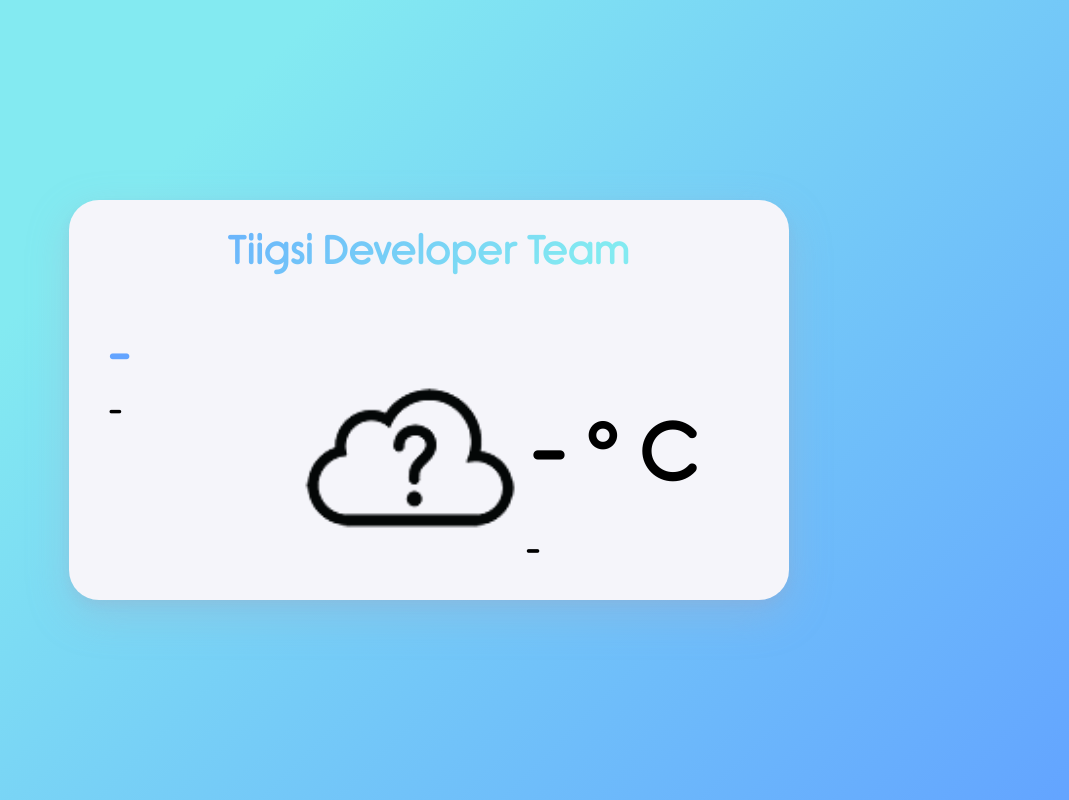
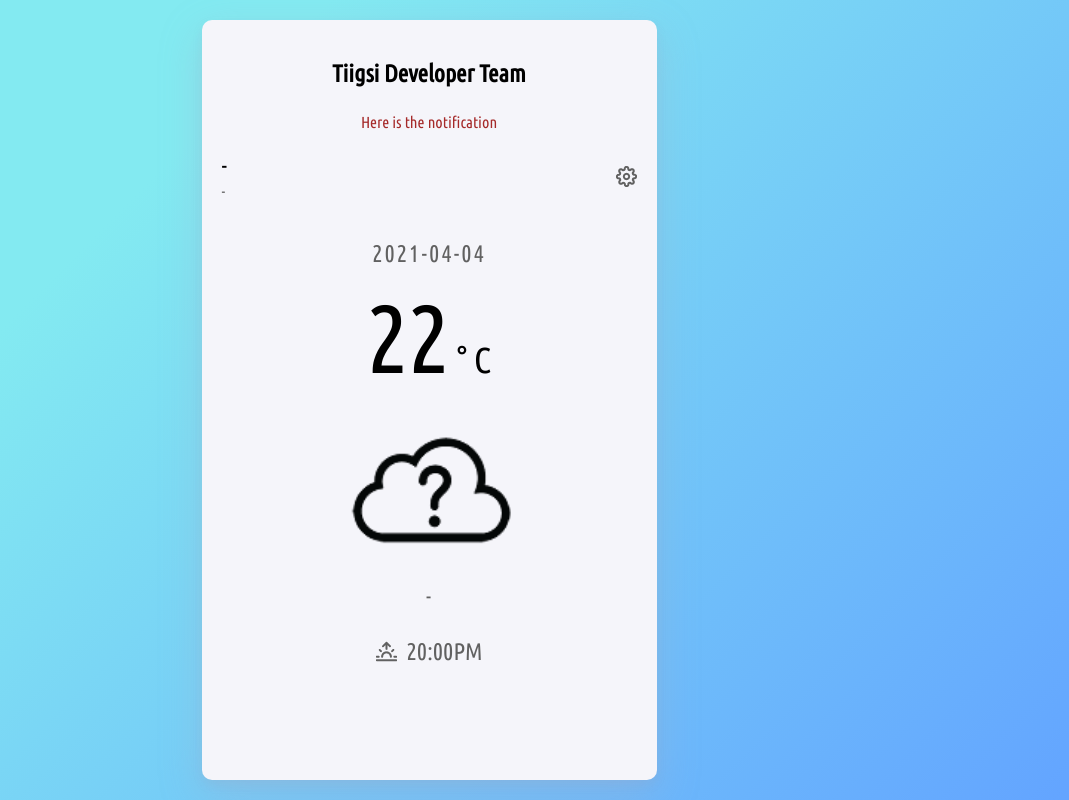
Before and after one commit to 4hmedhabib/WeatherApp, a plain HTML site: page index.html in a window 1280 px wide. Shown: the whole page, without its empty margins (211-1280 px from the left). Drawn offline with Linux system fonts and the light colour scheme.

Commit message:
upadated design

```diff
--- /dev/null
+++ b/css/old.css
@@ -0,0 +1,98 @@
+* {
+    font-family: "Rimouski";
+    padding: 0;
+    margin: 0;
+}
+
+body {
+    height: 100vh;
+    display: flex;
+    justify-content: center;
+    align-items: center;
+    background-color: #63a4ff;
+    background-image: linear-gradient(315deg, #63a4ff 0%, #83eaf1 74%);
+}
+
+.container {
+    width: 50%;
+    height: 50vh;
+    padding: 0 40px;
+    border-radius: 30px;
+    background-color: #f5f5fa;
+    box-shadow: 0 5px 10px rgba(154, 160, 185, 0.15), 0 15px 40px rgba(166, 173, 201, 0.35);
+}
+
+.container .title {
+    margin: 30px 0 15px 0;
+}
+
+.container .title h2 {
+    font-size: 40px;
+    text-align: center;
+    background: -webkit-linear-gradient(315deg, #63a4ff 0%, #83eaf1 74%);
+    -webkit-background-clip: text;
+    -webkit-text-fill-color: transparent;
+}
+
+.container .notification {
+    display: flex;
+    justify-content: center;
+    align-items: center;
+    /* width: 50%; */
+    font-size: 22px;
+    color: rgb(235, 88, 88);
+    padding: 10px;
+}
+
+.container .weather-container {
+    display: flex;
+    flex-direction: row;
+    justify-content: space-between;
+    margin-top: 20px;
+}
+
+.container .weather-container .left-side {
+    display: flex;
+    flex-direction: column;
+    justify-content: center;
+    align-items: center;
+    margin-right: 50px;
+}
+
+.container .weather-container .left-side .main {
+    display: flex;
+    justify-content: center;
+    align-items: center;
+    /* background: grey; */
+    position: relative;
+}
+
+.container .weather-container .left-side .main .weather-icon img {
+    width: 250px;
+    height: 250px;
+}
+
+.container .weather-container .left-side .main .temperature-value p {
+    font-size: 5rem;
+    font-weight: 700;
+    cursor: pointer;
+}
+
+.container .weather-container .left-side .temperature-description {
+    font-size: 2rem;
+    position: absolute;
+    margin-top: 190px;
+    margin-left: 90px;
+    letter-spacing: 5px;
+}
+
+.container .weather-container .right-side .location p {
+    font-size: 50px;
+    color: #63a4ff
+}
+
+.container .weather-container .right-side .country p {
+    font-size: 30px;
+    margin-top: 10px;
+    letter-spacing: 2px;
+}
--- a/css/style.css
+++ b/css/style.css
@@ -1,98 +1,144 @@
+@import url('https://fonts.googleapis.com/css2?family=Ubuntu+Condensed&display=swap');
 * {
-    font-family: "Rimouski";
+    font-family: "Ubuntu Condensed";
     padding: 0;
     margin: 0;
+    text-decoration: none;
 }
 
 body {
-    height: 100vh;
     display: flex;
     justify-content: center;
     align-items: center;
+    height: 100vh;
     background-color: #63a4ff;
     background-image: linear-gradient(315deg, #63a4ff 0%, #83eaf1 74%);
 }
 
 .container {
-    width: 50%;
-    height: 50vh;
-    padding: 0 40px;
-    border-radius: 30px;
+    width: 415px;
+    height: 720px;
+    background: white;
+    border-radius: 10px;
+    padding: 20px;
     background-color: #f5f5fa;
     box-shadow: 0 5px 10px rgba(154, 160, 185, 0.15), 0 15px 40px rgba(166, 173, 201, 0.35);
 }
 
-.container .title {
-    margin: 30px 0 15px 0;
-}
-
-.container .title h2 {
-    font-size: 40px;
-    text-align: center;
-    background: -webkit-linear-gradient(315deg, #63a4ff 0%, #83eaf1 74%);
-    -webkit-background-clip: text;
-    -webkit-text-fill-color: transparent;
-}
-
-.container .notification {
+.container .content .title {
     display: flex;
     justify-content: center;
     align-items: center;
-    /* width: 50%; */
-    font-size: 22px;
-    color: rgb(235, 88, 88);
-    padding: 10px;
+    margin-top: 20px;
 }
 
-.container .weather-container {
+.container .content .weather-container {
+    display: flex;
+    flex-direction: column;
+}
+
+.container .content .weather-container .notification {
+    display: flex;
+    justify-content: center;
+    margin: 25px 0;
+    color: brown;
+}
+
+.container .content .weather-container .location-group {
+    width: 100%;
     display: flex;
     flex-direction: row;
     justify-content: space-between;
-    margin-top: 20px;
+    align-items: center;
 }
 
-.container .weather-container .left-side {
+.container .content .weather-container .location-group .left-side {
+    display: flex;
+}
+
+.container .content .weather-container .location-group .left-side .loca {
+    margin-right: 20px;
+}
+
+.container .content .weather-container .location-group .location {
+    font-size: 24px;
+    line-height: 20.68px;
+}
+
+.container .content .weather-container .location-group .country {
+    font-size: 16px;
+    margin-top: 5px;
+    color: #616161;
+}
+
+.container .content .weather-container .temp-group {
+    display: flex;
+    margin-top: 40px;
+    flex-direction: column;
+    justify-content: center;
+    align-items: center;
+}
+
+.container .content .weather-container .temp-group .date {
+    font-size: 24px;
+    color: #616161;
+    letter-spacing: 2px;
+}
+
+.container .content .weather-container .temp-group .temperature-value {
+    font-size: 36px;
+    margin-top: 15px;
+    text-align: center;
+}
+
+.container .content .weather-container .temp-group .temperature-value .number {
+    font-size: 96px;
+    text-align: center;
+}
+
+.container .content .weather-container .weather-icon-group {
     display: flex;
     flex-direction: column;
     justify-content: center;
     align-items: center;
-    margin-right: 50px;
 }
 
-.container .weather-container .left-side .main {
+.container .content .weather-container .weather-icon-group .weather-icon img {
+    width: 190px;
+    height: 190px;
+}
+
+.container .content .weather-container .weather-icon-group .temperature-description {
+    font-size: 22px;
+    letter-spacing: 1px;
+    line-height: 20.68px;
+    color: #616161;
+    text-transform: capitalize;
+}
+
+.container .content .weather-container .footer-group {
     display: flex;
     justify-content: center;
     align-items: center;
-    /* background: grey; */
-    position: relative;
+    margin-top: 20px;
 }
 
-.container .weather-container .left-side .main .weather-icon img {
-    width: 250px;
-    height: 250px;
+.container .content .weather-container .footer-group .time {
+    display: flex;
+    justify-content: center;
+    width: 214px;
+    height: 21px;
+    margin-top: 15px;
 }
 
-.container .weather-container .left-side .main .temperature-value p {
-    font-size: 5rem;
-    font-weight: 700;
-    cursor: pointer;
+.container .content .weather-container .footer-group .time {
+    display: flex;
+    align-items: center;
 }
 
-.container .weather-container .left-side .temperature-description {
-    font-size: 2rem;
-    position: absolute;
-    margin-top: 190px;
-    margin-left: 90px;
-    letter-spacing: 5px;
+.container .content .weather-container .footer-group .time p {
+    font-size: 24px;
+    color: #616161;
+    text-transform: uppercase;
+    margin-left: 10px;
 }
-
-.container .weather-container .right-side .location p {
-    font-size: 50px;
-    color: #63a4ff
-}
-
-.container .weather-container .right-side .country p {
-    font-size: 30px;
-    margin-top: 10px;
-    letter-spacing: 2px;
-}
--- a/index.html
+++ b/index.html
@@ -14,14 +14,15 @@
 
 
     <div class="container">
+        <div class="content">
             <div class="title">
                 <h2>Tiigsi Developer Team</h2>
             </div>
-        <div class="content">
+            <div class="weather-container">
                 <div class="notification">
-                <p></p>
+                    <p>Here is the notification</p>
                 </div>
-            <div class="weather-container">
+                <div class="location-group">
                     <div class="right-side">
                         <div class="location">
                             <p> - </p>
@@ -31,28 +32,36 @@
                         </div>
                     </div>
                     <div class="left-side">
-                    <div class="main">
+
+                        <div class="setting" id="convert">
+                            <img src="./image/settings.png" alt="Settings">
+                        </div>
+                    </div>
+                </div>
+                <div class="temp-group">
+                    <div class="date">
+                        <p> 2021-04-04 </p>
+                    </div>
+                    <div class="temperature-value">
+                        <p> <span class="number">22</span> &deg; <span>C</span></p>
+                    </div>
+                </div>
+                <div class="weather-icon-group">
                     <div class="weather-icon">
                         <img src="/image/icons/unknown.png" alt="unknown icon">
-                        </div>
-                        <div class="temperature-value">
-                            <p>- &deg; <span>C</span></p>
-                        </div>
                     </div>
                     <div class="temperature-description">
                         <p> - </p>
                     </div>
                 </div>
-
-
+                <div class="footer-group">
+                    <div class="time">
+                        <img src="./image/sunrise.png" alt="sunrise">
+                        <p> 20:00pm </p>
                     </div>
                 </div>
-
-        <!-- <div class="footer">
-            <div class="app-title">
-                <p>Weather</p>
             </div>
-        </div> -->
+        </div>
     </div>
 
 
--- a/js/app.js
+++ b/js/app.js
@@ -7,9 +7,18 @@ const tempValue = document.querySelector('.temperature-value p');
 const desc = document.querySelector('.temperature-description p');
 const locationElem = document.querySelector('.location p')
 const countryElem = document.querySelector('.country p')
+const setting = document.querySelector('#convert')
 const notification = document.querySelector('.notification')
-const dateNow = new Date(Date.now()).toLocaleDateString();
+const dateOptions = {
+    weekday: 'long',
+    day: 'numeric',
+    month: 'long',
+    year: 'numeric'
+};
+const dateNow = new Date(Date.now()).toLocaleString('en-US', dateOptions);
 const timeNow = new Date(Date.now()).toLocaleTimeString();
+
+
 
 const weather = {
     temperature: {
@@ -21,7 +30,6 @@ const weather = {
     }
 }
 
-console.log(weather.date)
 
 const Kelvin = 273;
 
@@ -75,7 +83,7 @@ const getWeather = (lat, long) => {
 // Display Weather into Dashboard
 function displayWeather() {
     weatherIcon.innerHTML = `<img src="./image/icons/${weather.iconId}.png"/>`;
-    tempValue.innerHTML = `${weather.temperature.value}°<span>C</span>`;
+    // tempValue.innerHTML = `${weather.temperature.value}°<span>C</span>`;
     desc.innerHTML = weather.description;
     locationElem.innerHTML = `${weather.city}, `;
     countryElem.innerHTML = `${weather.country()}`
@@ -87,18 +95,24 @@ const celToFah = (temp) => {
 }
 
 tempValue.addEventListener('click', () => {
+    convert()
+})
+
+setting.addEventListener('click', () => {
+    convert()
+})
+
+function convert() {
     if (weather.temperature.value === undefined) return;
     if (weather.temperature.unit == 'celsius') {
         let fahrenheit = celToFah(weather.temperature.value);
 
         fahrenheit = Math.floor(fahrenheit);
 
-        tempValue.innerHTML = `${fahrenheit} &deg;<span>F</span>`;
+        tempValue.innerHTML = `<span class='number'>${fahrenheit} </span><span>&deg;F</span>`;
         weather.temperature.unit = 'fahrenheit';
     } else {
-        tempValue.innerHTML = `${weather.temperature.value}°<span> C</span>`;
+        tempValue.innerHTML = `<span class='number'>${weather.temperature.value}</span><span>&deg;C</span>`;
         weather.temperature.unit = 'celsius'
     }
-})
-
-console.log(weather.country)
+}
```
Also changed, not shown: image/Down Arrow.png (added), image/Locations.png (added), image/Up Arrow.png (added), image/settings.png (added), image/sunrise.png (added), image/sunset.png (added). Lines whose indentation alone changed are shown as unchanged.
